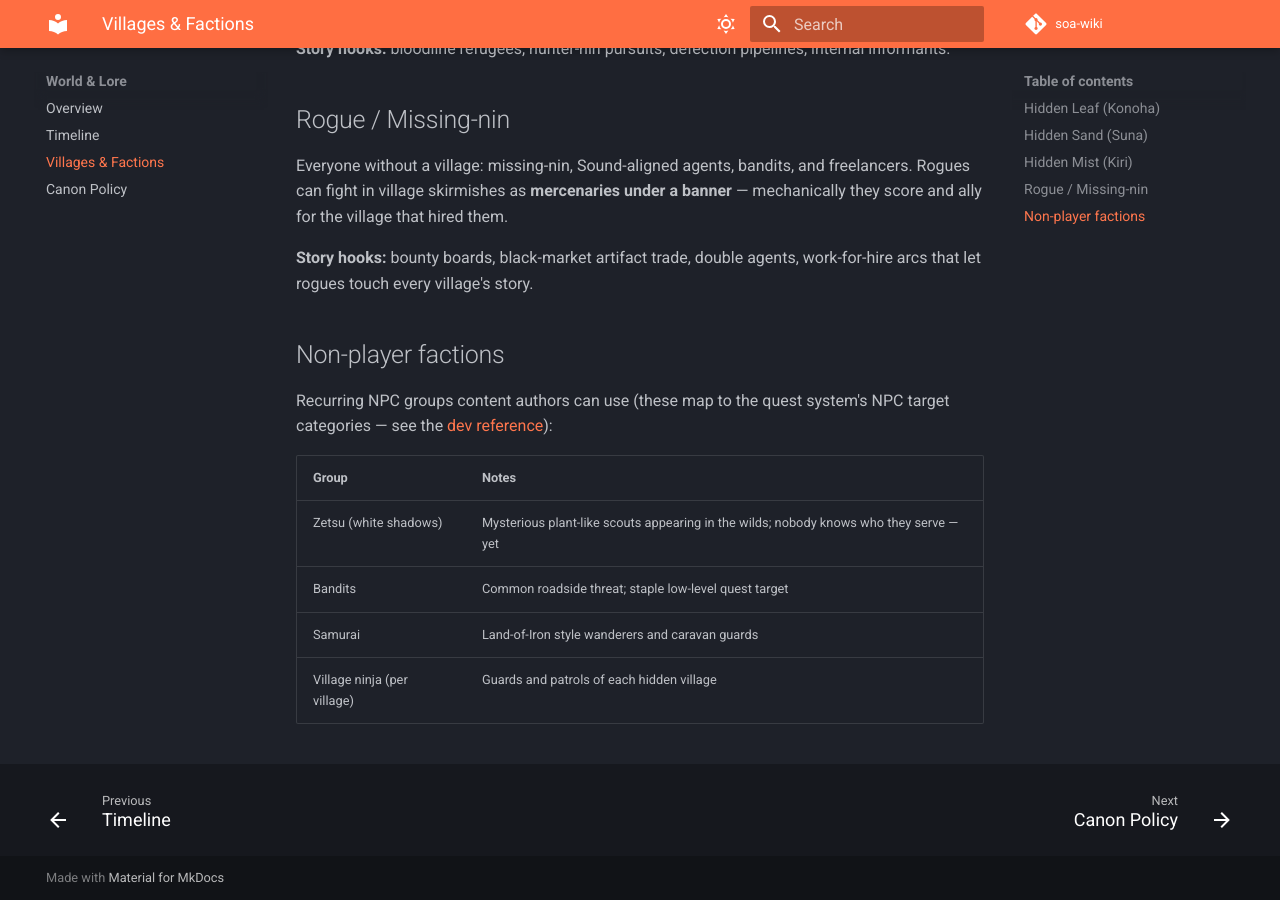
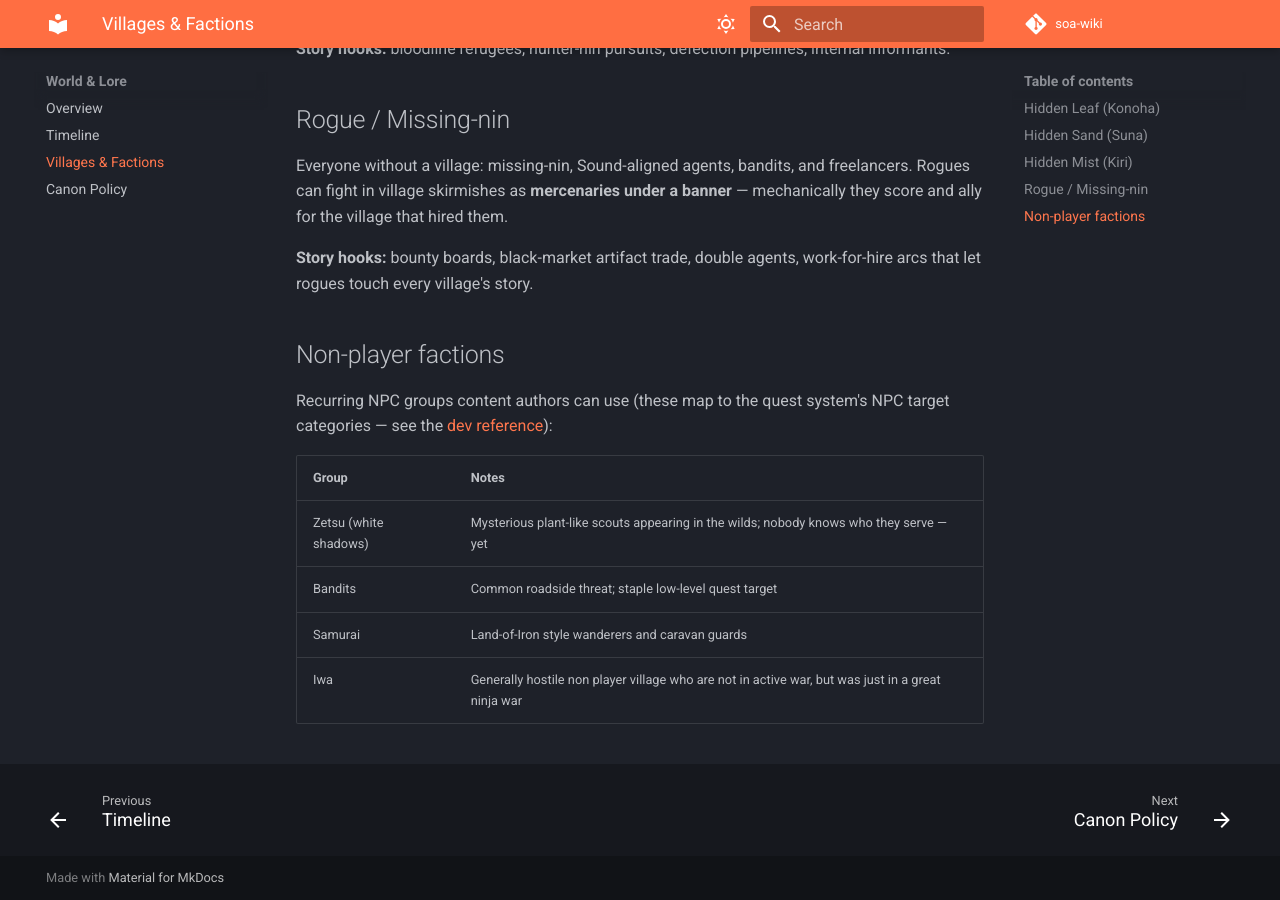
Before and after one commit to masterdanvk/soa-wiki, an MkDocs documentation site: the page built from docs/lore/villages.md, in a window 1280 px wide and 900 px high, scrolled down 922 px. Built offline with MkDocs 1.6.1 and Material for MkDocs 9.7.7, drawn with Linux system fonts in a browser that asks for light colours; comment, search, counter and statistics services are not loaded.

Commit message:
Update villages.md

```diff
--- a/docs/lore/villages.md
+++ b/docs/lore/villages.md
@@ -35,4 +35,4 @@ Recurring NPC groups content authors can use (these map to the quest system's NP
 | Zetsu (white shadows) | Mysterious plant-like scouts appearing in the wilds; nobody knows who they serve — yet |
 | Bandits | Common roadside threat; staple low-level quest target |
 | Samurai | Land-of-Iron style wanderers and caravan guards |
-| Village ninja (per village) | Guards and patrols of each hidden village |
+| Iwa | Generally hostile non player village who are not in active war, but was just in a great ninja war |
```
